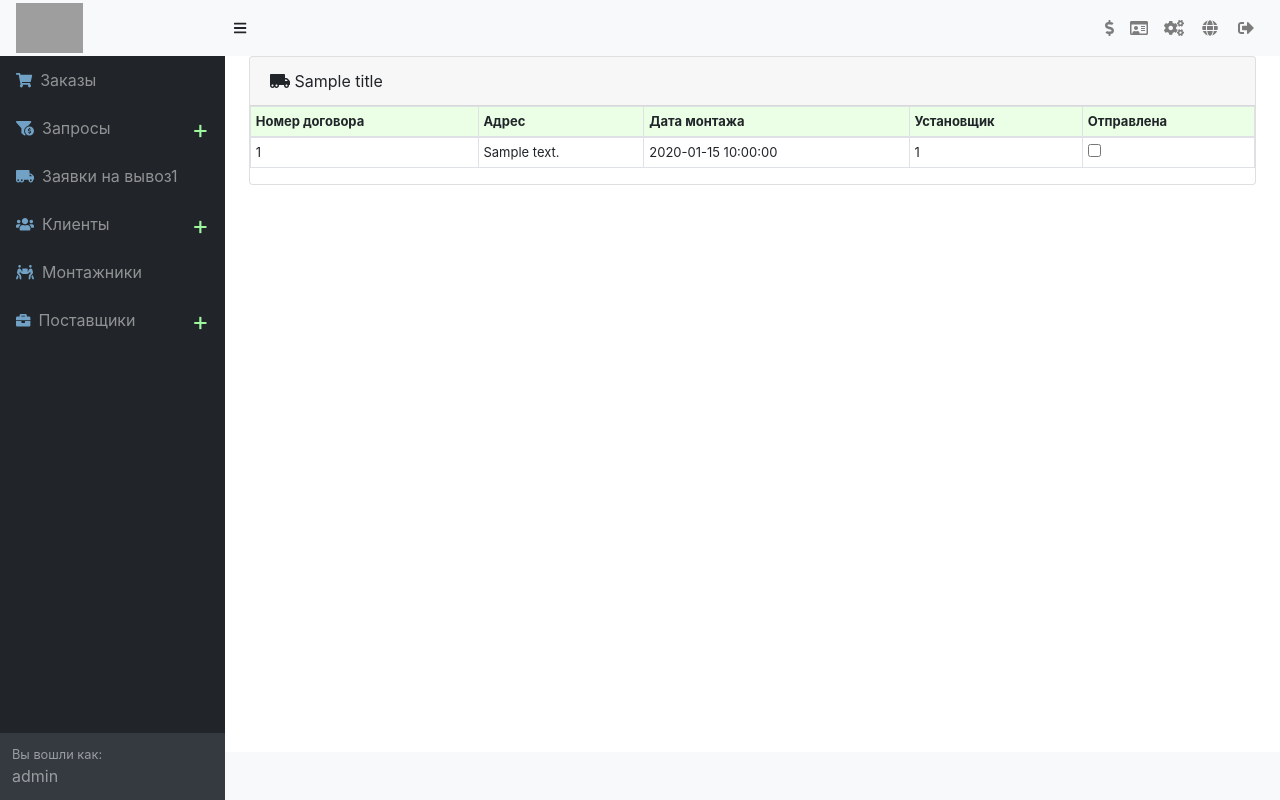
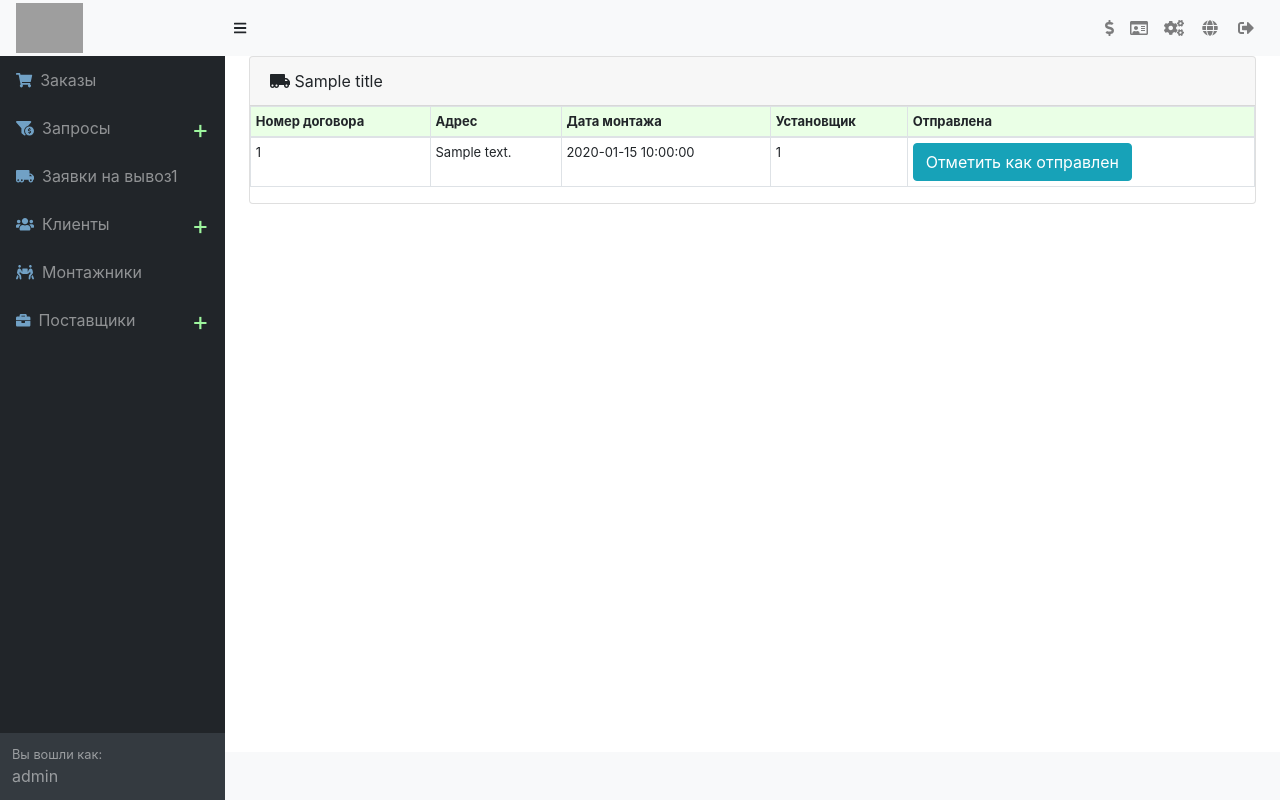
Before and after one commit to AlexandrTarasov/okna, a PHP site: template app/Views/Takeouts/index.php in a window 1280 px wide. Run offline with PHP 8.4, Linux system fonts and the light colour scheme; the visitor is signed in with stand-in values (Sample User, id 1); the template is opened without the code that fills it: most values are stand-ins (such as "Sample title", 1, 10 or a date in 2020); a stand-in replaces the project's code that opens the database connection; some libraries are stand-ins or nearby versions; grey boxes are pictures that could not be loaded.

Commit message:
takeout status button added

```diff
--- a/app/Views/Takeouts/index.php
+++ b/app/Views/Takeouts/index.php
@@ -22,7 +22,12 @@ foreach($takeouts as $takeout){
 	echo"<td>".$takeout['address']."</td>";
 	echo"<td>".$takeout['montage_date']."</td>";
 	echo"<td>".$takeout['supplier_id']."</td>";
-	echo'<td><input class="" type="checkbox" id="" value="'.$takeout['contract_number'].'"></td>';
+	// echo'<td><input class="" type="checkbox" id="" value="'.$takeout[''].'"></td>';
+	if( $takeout['removal_request_sent'] == '1' ){
+		echo'<td><button type="button" class="btn btn-success disabled">Отправлен</button></td>';
+	}else {
+		echo'<td><button type="button" class="btn btn-info">Отметить как отправлен</button></td>';
+	}
 	echo"</tr>";
 }
 ?>
```
